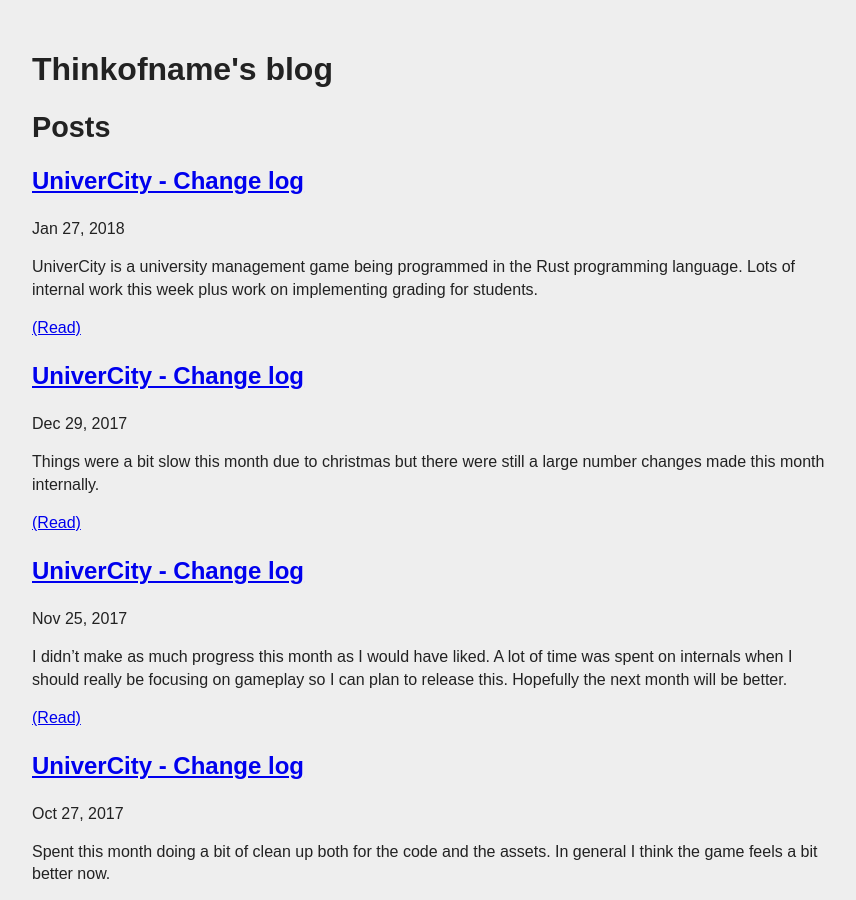
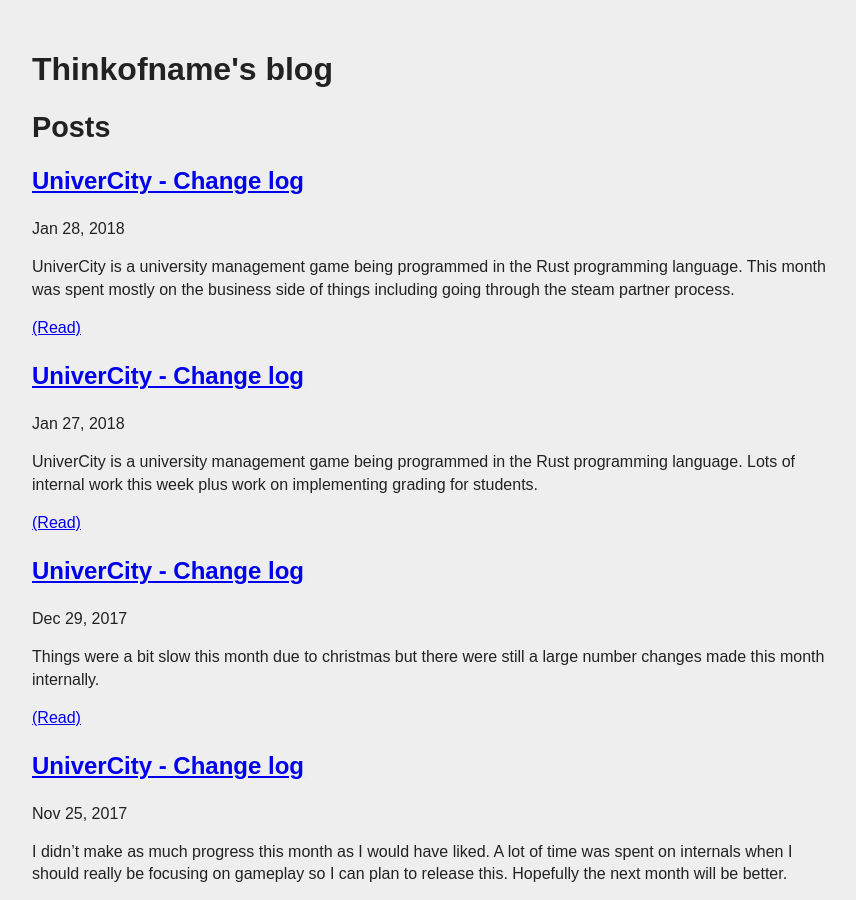
Before and after one commit to Thinkofname/thinkofname.github.io, a Jekyll site: the page built from index.html, in a window 1280 px wide and 900 px high. Shown: the whole window, without its empty margins (208-1064 px from the left). Built offline with Jekyll 4.4.1, drawn with Linux system fonts in a browser that asks for light colours; some web fonts are replaced; some of the changed lines change nothing that is shown.

Commit message:
Changelog for February

````diff
--- a/_config.yml
+++ b/_config.yml
@@ -1,18 +1,3 @@
-# Welcome to Jekyll!
-#
-# This config file is meant for settings that affect your whole blog, values
-# which you are expected to set up once and rarely edit after that. If you find
-# yourself editing these this file very often, consider using Jekyll's data files
-# feature for the data you need to update frequently.
-#
-# For technical reasons, this file is *NOT* reloaded automatically when you use
-# 'jekyll serve'. If you change this file, please restart the server process.
-
-# Site settings
-# These are used to personalize your new site. If you look in the HTML files,
-# you will see them accessed via {{ site.title }}, {{ site.email }}, and so on.
-# You can create any custom variable you would like, and they will be accessible
-# in the templates via {{ site.myvariable }}.
 title: Thinkofname's blog
 email: your-email@domain.com
 description: >
@@ -26,5 +11,5 @@
 compress_html:
   clippings: all
   comments: all
-gems:
+plugins:
   - jekyll-feed
--- /dev/null
+++ b/_posts/2018-01-28-february-change-log.md
@@ -0,0 +1,178 @@
+---
+layout: post
+title:  "UniverCity - Change log"
+comments: 15
+---
+
+UniverCity is a university management game being programmed in the Rust
+programming language. This month was spent mostly on the business side
+of things including going through the steam partner process.
+
+## Internal
+
+### Steamworks(-rs)
+
+As i'm working on putting them game on [Steam][steam] I wanted to
+integrate with steamworks. There didn't appear to be any work on this
+already so i've begun some work [here][steamworks-rs]. I've only
+been wrapping parts that may be useful for me currently due to a lack
+of time but i'm more than happy to accept PRs for missing parts.
+
+This ended up harder than I originally expected due to the design
+of steamworks. The steamworks library was originally designed with
+a C++ interface with a C interface added later on. The C interface
+is lacking in some parts, missing:
+
+* Any way to handle callbacks
+* Only can handle call results with polling
+* Global accessors are missing preventing use of most of the api
+
+  I've tried using the `SteamAPI_ISteamClient_Get*` API but whilst
+  it did return instances to work with they didn't seem to work the
+  same in every case.
+
+To handle this i've had to use the C++ API in these cases with a
+thin wrapper built and linked via a build script. I've tried to
+make the wrapper as rust-like as possible. I'm not completely
+sure if the wrapping is completely safe as it is currently as
+the documentation is a bit sparse in places on the correct way
+to use methods. Thread-safety is a concern as well because whilst
+the API supports being used in multiple threads, parts state they
+cannot and some state that the whole API mustn't be used whilst
+they are being called. So far I haven't found a reason to use these
+methods yet so i'm hoping I can just avoid the issue altogether.
+As it stands the wrapper in its current state seems to work with my
+limited testing with the test AppId (480) and my own but i'm hoping
+to put it through some more real-world testing soon.
+
+```rust
+let client = Client::init().unwrap();
+let user = client.user();
+
+client.register_callback(|v: AuthSessionTicketResponse| println!("{:?}", v));
+client.register_callback(|v: ValidateAuthTicketResponse| println!("{:?}", v));
+
+let id = user.steam_id();
+let (auth, ticket) = user.authentication_session_ticket();
+
+let result = user.begin_authentication_session(id, &ticket);
+
+client.run_callbacks();
+```
+
+### Steam builds
+
+Had to rework my CI build process slightly to work better when uploading
+to steam. This required seperating the assets from the main build so that
+they could be placed in their own depot and shared between all platforms.
+
+### Swtiched to MSVC for Windows builds
+
+Due to linux servers being cheaper and the fact I develop on linux i've been
+cross-compiling my game to windows via the Mingw toolchain which has been
+really useful for testing quickly. However due to the integration with steam
+requiring the use of C++ I wasn't able to have Mingw link with the steamapi.dll
+correctly and have had to swap to MSVC instead. Luckily most things already
+worked when building the only issues I had were with my own luajit bindings when
+building for 32 bit and getting the Nvidia optimus (and the AMD version) flags
+exporting correctly.
+
+### GPU flags for MSVC
+
+Originally I had hoped to do this in a reusable crate but that doesn't seem
+to be possible. Apparently just having these variables public wasn't enough
+to do the trick and a seperate definition file (included below) was required
+before the driver would pick them up.
+
+As part of my build I now use `.cargo/config` to manually a linker parameter
+as followed: `-Clink-arg=/DEF:gpuopt/lib.def`. I've only been able to test
+with one Nvidia optimus laptop but i'm assuming this should work for all
+of them.
+
+```rust
+#[no_mangle]
+#[allow(non_upper_case_globals)]
+pub static NvOptimusEnablement: u32 = 1;
+
+#[no_mangle]
+#[allow(non_upper_case_globals)]
+pub static AmdPowerXpressRequestHighPerformance: u32 = 1;
+```
+
+gpu.def:
+```
+EXPORTS
+    NvOptimusEnablement DATA
+    AmdPowerXpressRequestHighPerformance DATA
+```
+
+## Gameplay
+
+### Staff room
+
+![Staff can now finally take a break](/img/staff-room.jpg){:align="left"}
+
+Finally added a staff room which will allow tired staff to rest. Currently
+the room only contains sofas to rest on but i'm planning more in the future.
+
+In order to have sofas work (due to allowing two people on one object) I reworked
+the sitting scripts in rooms and shared a lot of the code between them in the
+process, in theory it should now be possible to add chairs with any number of
+seats now.
+
+### UniverCity Settings
+
+![Per a player UniverCity configuration](/img/uni-settings.jpg){:align="right"}
+
+To go along with the staff room players needed a way to control various
+settings with their UniverCity. A new settings screen has been added to
+allow players to do this. Currently this only has a way to control when
+staff takes breaks and leave the staff room but I'm planning to add more
+here in the future.
+
+### Improved roads
+
+![Roads are now a crossing at the edges](/img/new-roads.jpg){:.cimage}
+
+Roads are now crossings at the edges of the map and between players in
+multiplayer. This was somewhat attempted before but ended up being really
+broken in a lot of places, this should correctly handle all those cases now.
+
+### Minor things
+
+* Objects now effect the skill of professors in a lesson.
+
+  Players can add objects to help their professors teacher better
+* Objects now have effects on students
+
+  e.g. plants can makes students happier
+* Staff shouldn't get stuck in toilets anymore
+
+  This actually effected more than toilets but theres where it
+  was originally noticed.
+* Scroll bars have been improved
+
+  The collision on the scroll nub has been fixed and the scroll
+  speed when using the mouse wheel has been improved
+* Fullscreen should mostly work on Windows
+
+  I've had a few issues trying to get SDL2 to go fullscreen on
+  Windows in a way that works in every setup, hopefully I've
+  got the major usecases working now.
+
+## Twitch
+
+I haven't been streaming my work on [twitch here][twitch] lately
+but sometimes I will pop up and stream for a bit.
+Feel free to stop by and watch if I'm streaming.
+
+## Subreddit
+
+I've opened a subreddit for the game as per someones suggestion. It's
+mostly empty currently but hopefully that'll change once I get some
+time to put some work into it. [Here][subreddit]
+
+[twitch]: https://www.twitch.tv/thinkofname
+[subreddit]: https://www.reddit.com/r/Univercity/
+[steamworks-rs]: https://docs.rs/steamworks/
+[steam]: http://store.steampowered.com/
````
Also changed, not shown: img/new-roads.jpg (added), img/staff-room.jpg (added), img/uni-settings.jpg (added).
